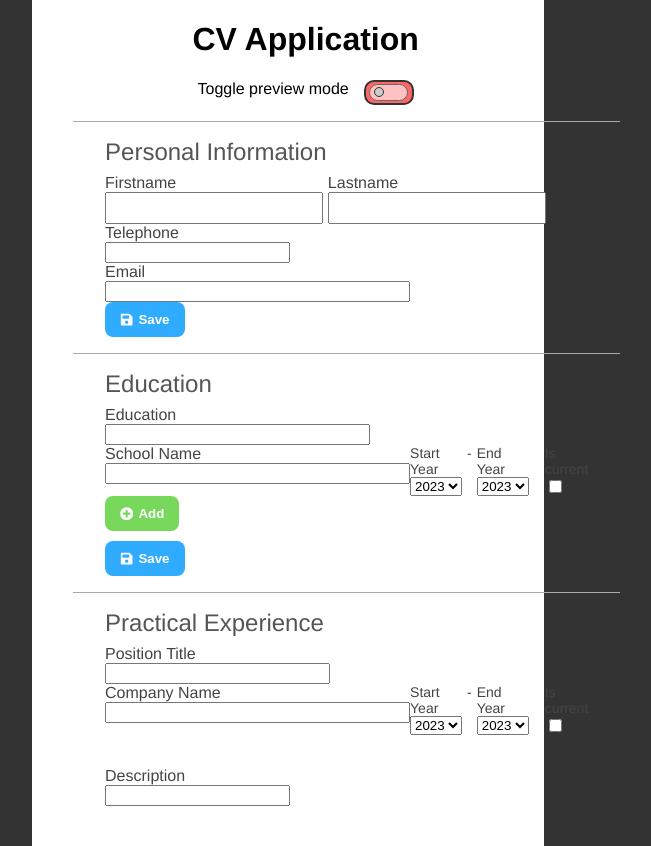
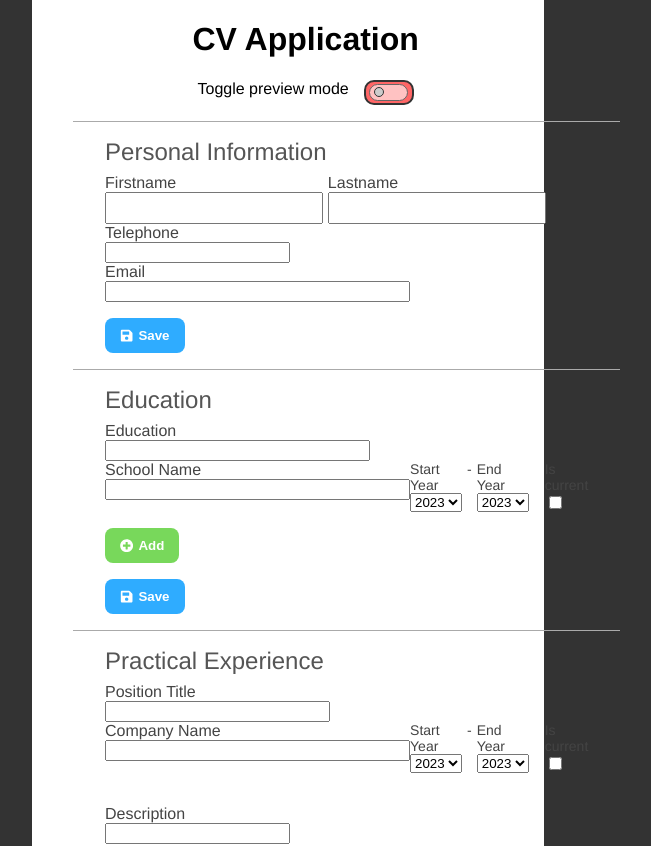
Before and after one commit to JSHC/odin-cvproject, a React (Create React App) app: page / in a window 1280 px wide. Shown: the top 846 px of the page, without its empty margins (352-1003 px from the left). Built offline with nearby package versions, Linux system fonts and the light colour scheme.

Commit message:
Adjust section and button margins

```diff
--- a/src/styles/EducationComponent.css
+++ b/src/styles/EducationComponent.css
@@ -2,6 +2,7 @@
     display: grid;
     grid-template-columns: 1fr 1fr;
     grid-template-rows: auto auto 1fr;
+    margin-bottom: 1rem;
 }
 
 .education-container {
--- a/src/styles/IconButton.css
+++ b/src/styles/IconButton.css
@@ -27,7 +27,6 @@
 
 .icon-button-green {
     background-color: rgb(120, 216, 91);
-    margin-bottom: 10px;
 }
 
 .icon-button-green:hover {
--- a/src/styles/PersonalInfoSection.css
+++ b/src/styles/PersonalInfoSection.css
@@ -23,3 +23,7 @@
 .first-name, .first-name-input, .last-name, .last-name-input {
     font-size: 22px;
 }
+
+.personal-info-section .section-content {
+    margin-bottom: 1rem;
+}
--- a/src/styles/Section.css
+++ b/src/styles/Section.css
@@ -21,6 +21,7 @@
 .section-content {
     justify-self: start;
     display: grid;
+    margin-bottom: 1rem;
 }
 
 .section-content button {
```
